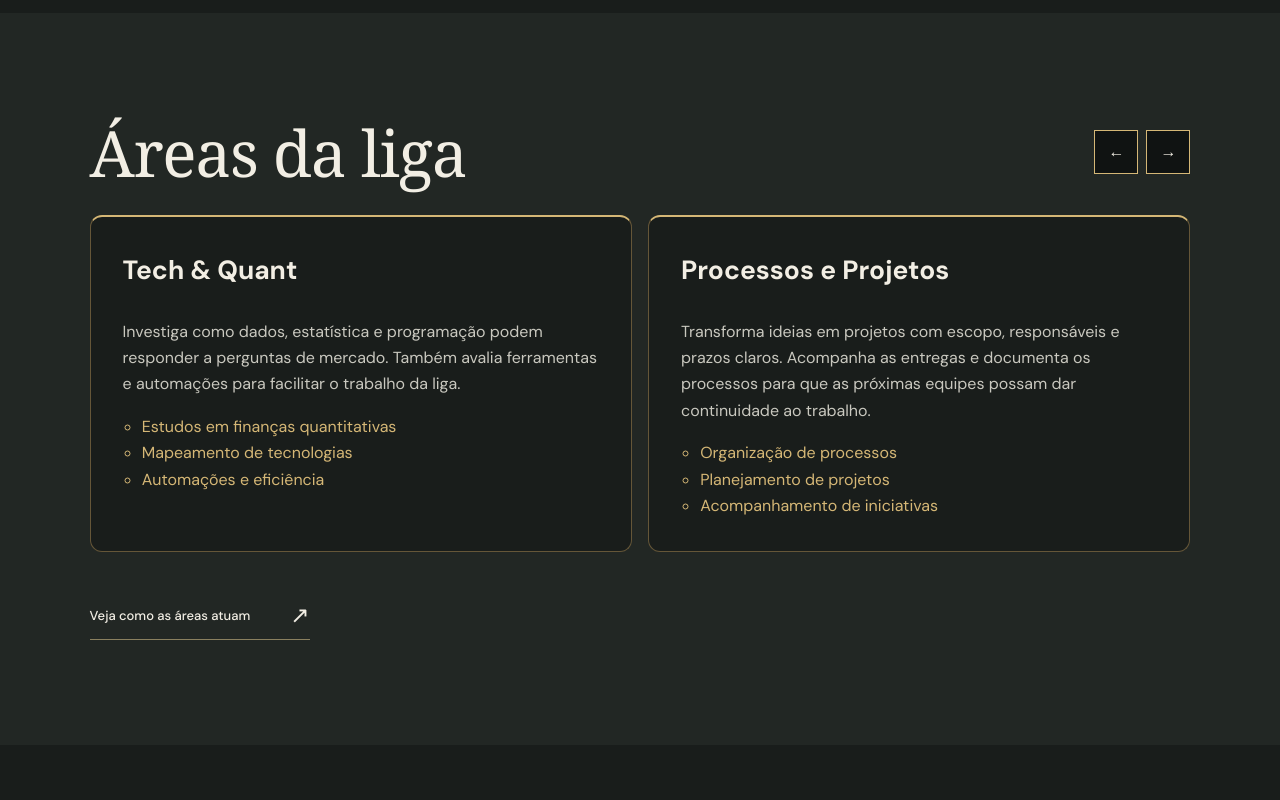
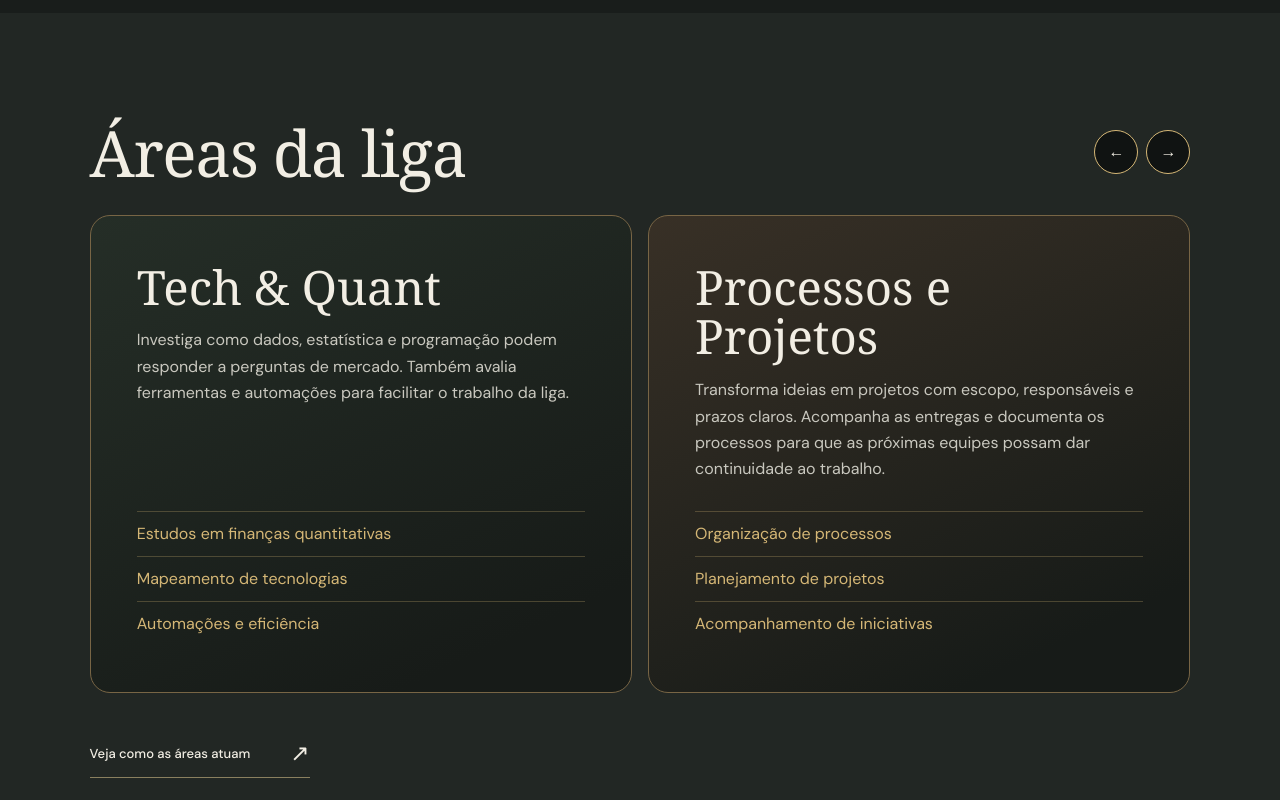
Before and after one commit to arthurcunha88/cimatec-finance, a Next.js app: page / in a window 1280 px wide. Shown: the part 1360-2160 px from the top of the page. Built offline with nearby package versions, Linux system fonts and the light colour scheme; a web font is replaced by a local one.

Commit message:
Redesign area cards and show floating email copy confirmation

```diff
--- a/src/app/home-discovery.css
+++ b/src/app/home-discovery.css
@@ -43,3 +43,30 @@
   .areas-heading { flex-wrap: wrap; }
   .areas-track { grid-auto-columns: 100%; }
 }
+
+.areas-track { scrollbar-width: none; gap: 1rem; padding: .25rem 0 .85rem; }
+.areas-track::-webkit-scrollbar { display: none; }
+.area-controls button { border-radius: 50%; transition: background-color .2s, color .2s; }
+.area-card {
+  --card-surface: #252e27;
+  display: flex;
+  flex-direction: column;
+  padding: clamp(1.35rem, 3.6vw, 3rem);
+  border: 1px solid #786545;
+  border-radius: 20px;
+  background: linear-gradient(155deg, var(--card-surface), #171b18 85%);
+}
+.area-card:nth-child(2) { --card-surface: #383026; }
+.area-card:nth-child(3) { --card-surface: #273035; }
+.area-card:nth-child(4) { --card-surface: #353033; }
+.area-card h3 {
+  font-family: var(--serif);
+  font-size: clamp(2rem, 3.7vw, 3.4rem);
+  font-weight: 400;
+  line-height: 1.05;
+  margin: 0 0 1rem;
+}
+.area-card p { max-width: 50ch; margin: 0 0 1.75rem; line-height: 1.65; }
+.area-topics { list-style: none; padding: 0; margin: auto 0 0; }
+.area-topics li { padding: .55rem 0; border-top: 1px solid #d5b77644; }
+@media (prefers-reduced-motion: reduce) { .area-controls button { transition: none; } }
--- a/src/app/site-footer.css
+++ b/src/app/site-footer.css
@@ -27,3 +27,30 @@
 
 .site-footer nav .footer-copy { display:inline-flex; align-items:center; min-height:44px; background:transparent; color:#f2eee4; cursor:pointer; }
 .footer-copy-status:not(:empty) { flex-basis:100%; text-align:center; color:#d5b776; font-size:.8rem; overflow-wrap:anywhere; }
+
+.footer-copy-status:not(:empty) { flex-basis: auto; }
+.footer-toast {
+  position: fixed;
+  inset-inline-start: 50%;
+  bottom: calc(1.5rem + env(safe-area-inset-bottom));
+  transform: translateX(-50%);
+  z-index: 30;
+  display: inline-flex;
+  align-items: center;
+  gap: .65rem;
+  width: max-content;
+  max-width: calc(100vw - 2rem);
+  padding: .7rem 1.15rem;
+  border-radius: 999px;
+  border: 1px solid #d5b776;
+  background: #191d1b;
+  color: #f2eee4;
+  box-shadow: 0 10px 28px #0006;
+  animation: footer-toast-in .24s ease-out both, footer-toast-out .2s ease-in 1.8s forwards;
+  pointer-events: none;
+}
+.footer-toast > span { color: #d5b776; }
+.footer-toast-error { animation: footer-toast-in .24s ease-out both; user-select: text; pointer-events: auto; }
+@keyframes footer-toast-in { from { opacity: 0; translate: 0 .65rem; } to { opacity: 1; translate: 0 0; } }
+@keyframes footer-toast-out { to { opacity: 0; translate: 0 .45rem; } }
+@media (prefers-reduced-motion: reduce) { .footer-toast { animation: none; } }
--- a/src/app/site-footer.tsx
+++ b/src/app/site-footer.tsx
@@ -41,8 +41,8 @@ export default function SiteFooter() {
           </svg>
         </button>
         <span className="footer-copy-status" role="status">
-          {copyStatus === "copied" && "E-mail copiado"}
-          {copyStatus === "failed" && "Copie manualmente: cimatecfinance@gmail.com"}
+          {copyStatus === "copied" && <span className="footer-toast"><span aria-hidden="true">✓</span> E-mail copiado</span>}
+          {copyStatus === "failed" && <span className="footer-toast footer-toast-error">Copie manualmente: {emailAddress}</span>}
         </span>
       </nav>
       <span className="footer-senai" role="img" aria-label="SENAI CIMATEC Universidade" />
```
